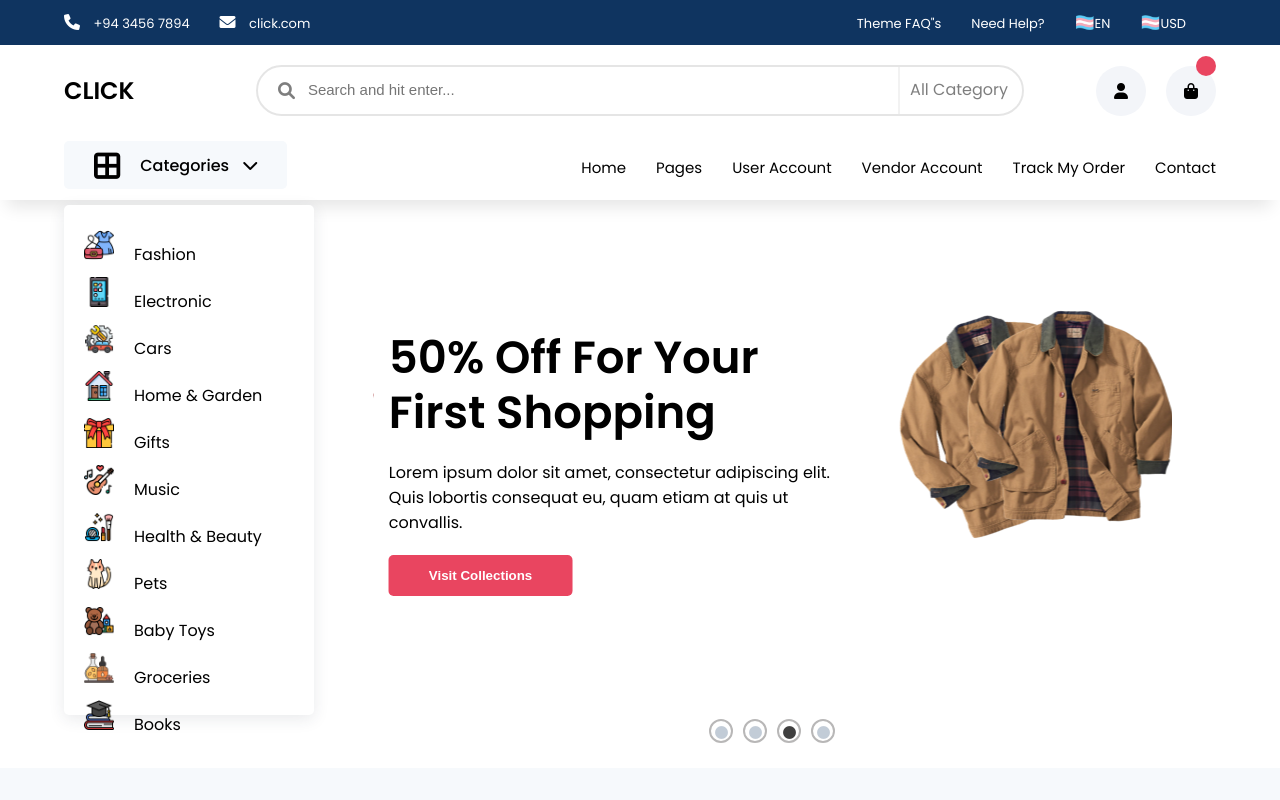
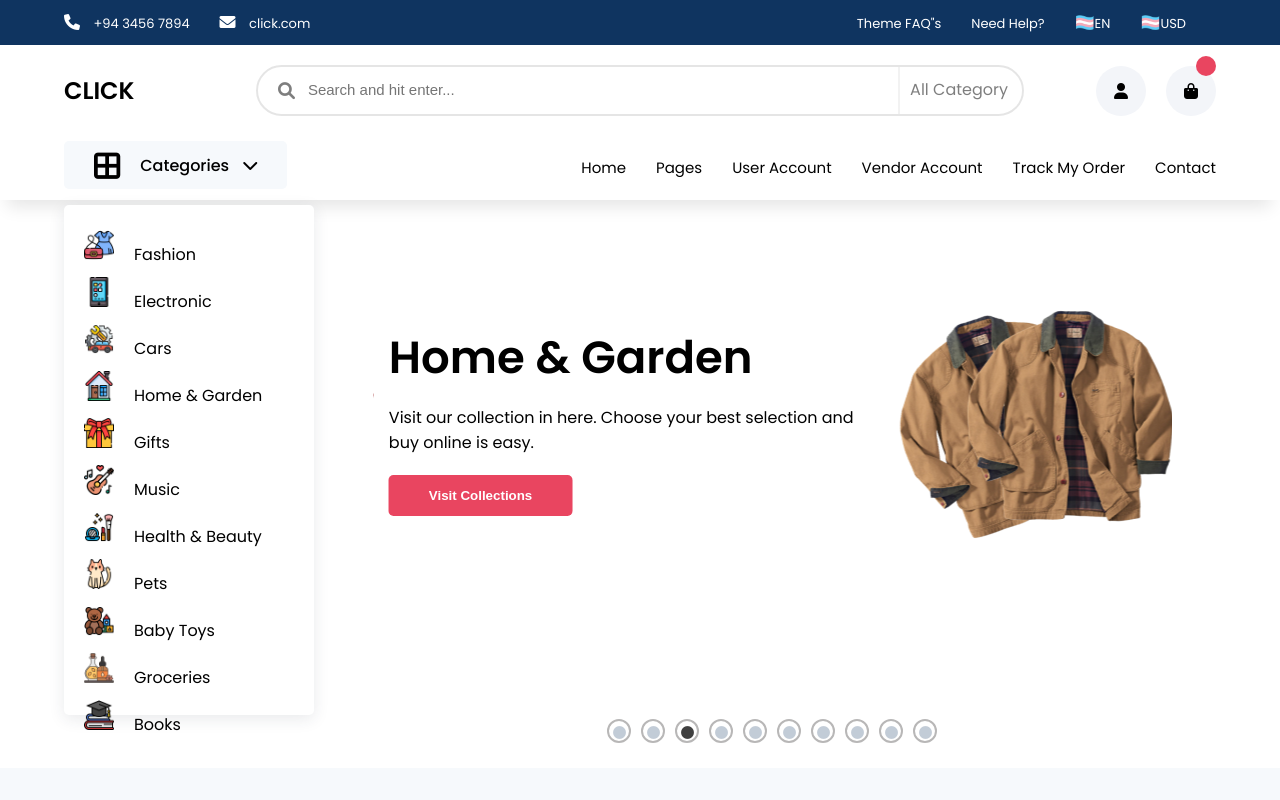
Before and after one commit to whdcharuka/Click-React, a React (Create React App) app: page / in a window 1280 px wide. Shown: the top 800 px of the page. Built offline with nearby package versions, Linux system fonts and the light colour scheme.

Commit message:
Modified

```diff
--- a/src/components/MainPage/Sdata.js
+++ b/src/components/MainPage/Sdata.js
@@ -1,26 +1,62 @@
 const Sdata = [
   {
     id: 1,
-    title: "50% Off For Your First Shopping",
-    desc: "Lorem ipsum dolor sit amet, consectetur adipiscing elit. Quis lobortis consequat eu, quam etiam at quis ut convallis.",
+    title: "Fashion",
+    desc: "Visit our collection in here. Choose your best selection and buy online is easy.",
     cover: "./images/SlideCard/slide-1.png",
   },
   {
     id: 2,
-    title: "50% Off For Your First Shopping",
-    desc: "Lorem ipsum dolor sit amet, consectetur adipiscing elit. Quis lobortis consequat eu, quam etiam at quis ut convallis.",
+    title: "Electronic",
+    desc: "Visit our collection in here. Choose your best selection and buy online is easy.",
     cover: "./images/SlideCard/slide-2.png",
   },
   {
     id: 3,
-    title: "50% Off For Your First Shopping",
-    desc: "Lorem ipsum dolor sit amet, consectetur adipiscing elit. Quis lobortis consequat eu, quam etiam at quis ut convallis.",
+    title: "Home & Garden",
+    desc: "Visit our collection in here. Choose your best selection and buy online is easy.",
     cover: "./images/SlideCard/slide-3.png",
   },
   {
     id: 4,
-    title: "50% Off For Your First Shopping",
-    desc: "Lorem ipsum dolor sit amet, consectetur adipiscing elit. Quis lobortis consequat eu, quam etiam at quis ut convallis.",
+    title: "Gifts",
+    desc: "Visit our collection in here. Choose your best selection and buy online is easy.",
+    cover: "./images/SlideCard/slide-4.png",
+  },
+  {
+    id: 5,
+    title: "Music",
+    desc: "Visit our collection in here. Choose your best selection and buy online is easy.",
+    cover: "./images/SlideCard/slide-1.png",
+  },
+  {
+    id: 6,
+    title: "Health & Beauty",
+    desc: "Visit our collection in here. Choose your best selection and buy online is easy.",
+    cover: "./images/SlideCard/slide-2.png",
+  },
+  {
+    id: 7,
+    title: "Pets",
+    desc: "Visit our collection in here. Choose your best selection and buy online is easy.",
+    cover: "./images/SlideCard/slide-3.png",
+  },
+  {
+    id: 8,
+    title: "Baby Toys",
+    desc: "Visit our collection in here. Choose your best selection and buy online is easy.",
+    cover: "./images/SlideCard/slide-4.png",
+  },
+  {
+    id: 9,
+    title: "Grocery",
+    desc: "Visit our collection in here. Choose your best selection and buy online is easy.",
+    cover: "./images/SlideCard/slide-3.png",
+  },
+  {
+    id: 10,
+    title: "Books",
+    desc: "Visit our collection in here. Choose your best selection and buy online is easy.",
     cover: "./images/SlideCard/slide-4.png",
   },
 ]
```
